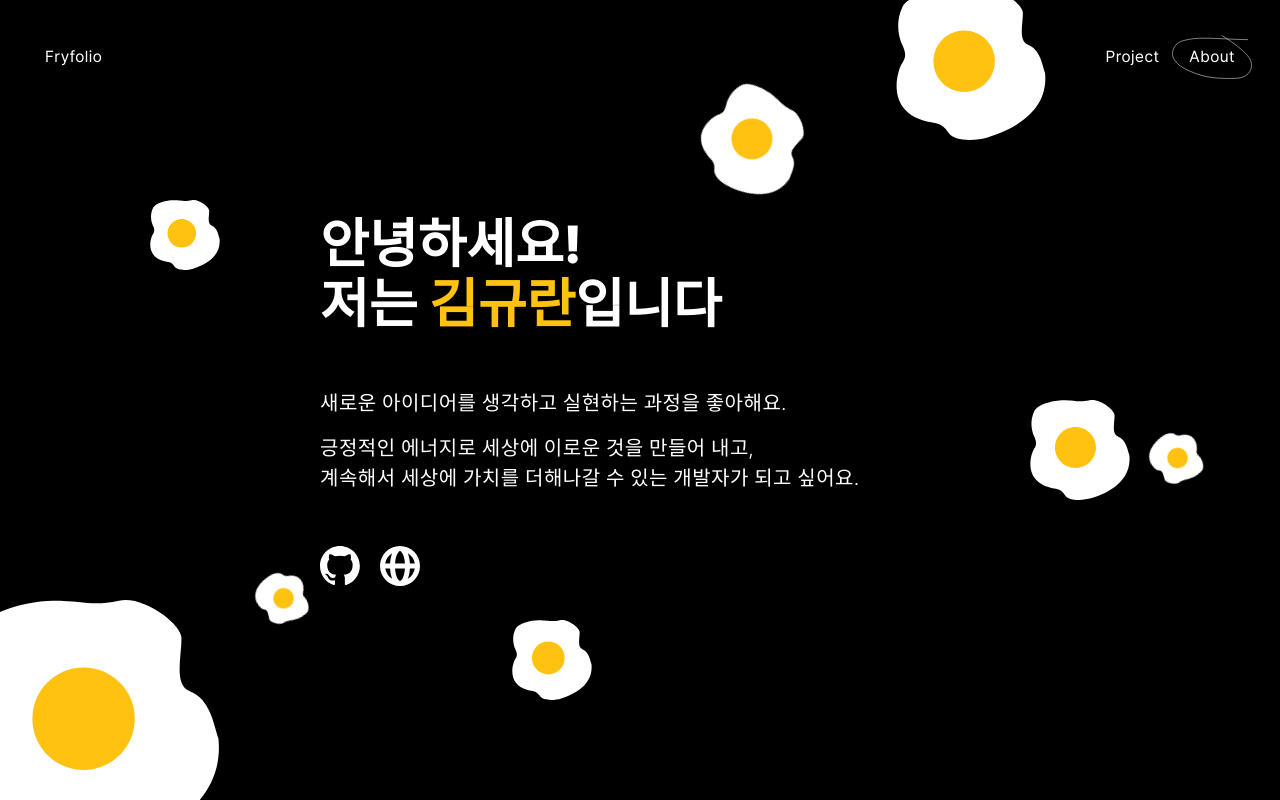
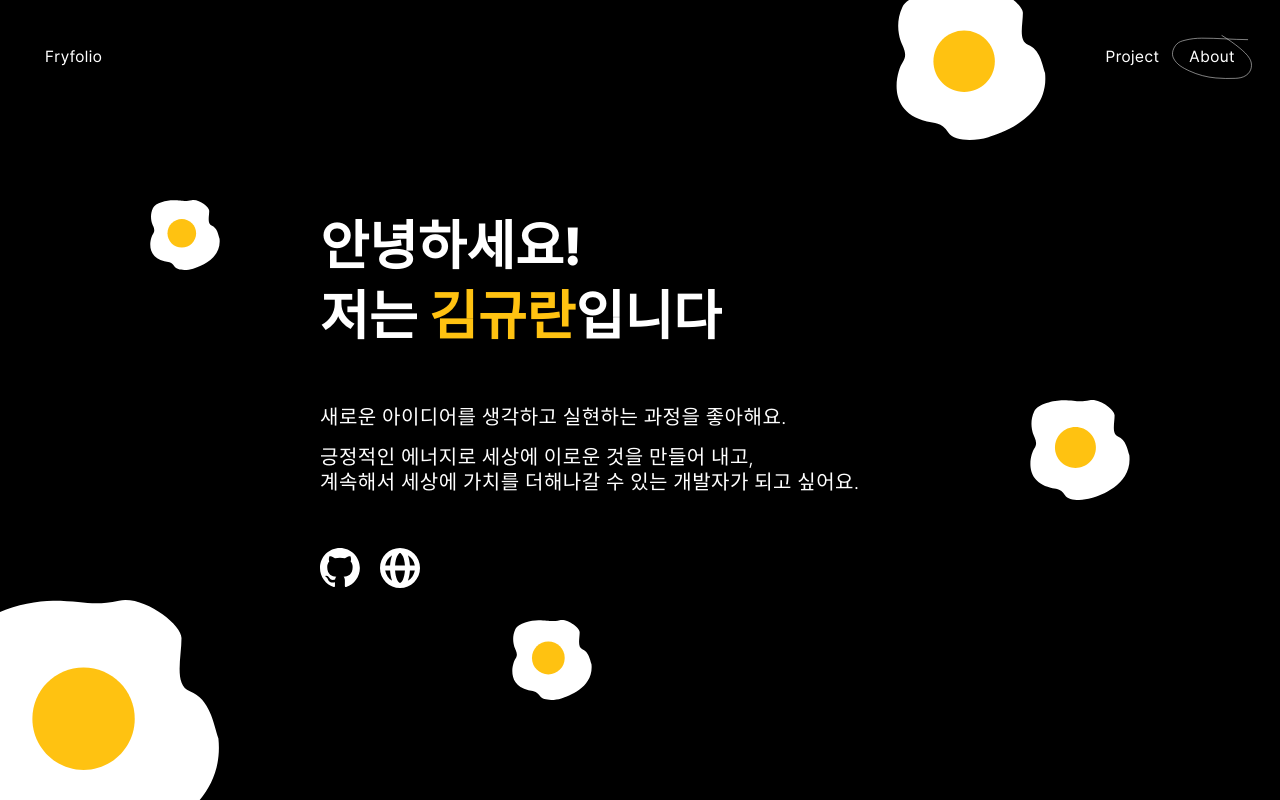
Before and after one commit to NUMBLE-WEB-PORTFOLIO/fryfolio, a Next.js app: page /about in a window 1280 px wide. Built offline with nearby package versions, Linux system fonts and the light colour scheme.

Commit message:
feat: about 페이지 애니메이션 수정

```diff
--- a/src/components/Motion/index.ts
+++ b/src/components/Motion/index.ts
@@ -2,3 +2,4 @@ export { default as EggYork } from "./egg-york";
 export { default as CircleLine } from "./circle-line";
 export { default as BounceBox } from "./bounce-box";
 export { default as RandomEggs } from "./random-eggs";
+export { default as WaveText } from "./wave-text";
--- a/src/components/Motion/random-eggs.tsx
+++ b/src/components/Motion/random-eggs.tsx
@@ -26,40 +26,40 @@ const RandomEggs = () => {
     <div className="absolute top-0 left-0 right-0 bottom-0 w-full h-full overflow-hidden">
       <motion.div
         {...opacityMotion}
-        transition={{ duration: 1, ease: "easeIn" }}
+        transition={{ duration: 0.3, ease: "easeIn" }}
         className="absolute top-[20rem] left-[15rem] w-[7rem] h-[7rem]"
       >
         <Image src="/images/egg-illustration.svg" alt="egg illustration" fill />
       </motion.div>
       <motion.div
         {...opacityMotion}
-        transition={{ duration: 1.4, ease: "easeIn", delay: 0.3 }}
+        transition={{ duration: 0.3, ease: "easeIn" }}
         className="absolute top-[50%] right-[15rem] w-[10rem] h-[10rem]"
       >
         <Image src="/images/egg-illustration.svg" alt="egg illustration" fill />
       </motion.div>
       <motion.div
         {...opacityMotion}
-        transition={{ duration: 2, ease: "easeIn", delay: 0.7 }}
+        transition={{ duration: 0.3, ease: "easeIn" }}
         className="absolute bottom-[10rem] left-[40%] w-[8rem] h-[8rem]"
       >
         <Image src="/images/egg-illustration.svg" alt="egg illustration" fill />
       </motion.div>
       <motion.div
         {...opacityMotion}
-        transition={{ duration: 2, ease: "easeIn", delay: 0.7 }}
-        className="absolute top-[-1rem] left-[70%] w-[15rem] h-[15rem]"
+        transition={{ duration: 0.3, ease: "easeIn" }}
+        className="invisible md:max-2xl:visible lg:visible absolute top-[-1rem] left-[70%] w-[15rem] h-[15rem]"
       >
         <Image src="/images/egg-illustration.svg" alt="egg illustration" fill />
       </motion.div>
       <motion.div
         {...opacityMotion}
-        transition={{ duration: 2, ease: "easeIn", delay: 0.7 }}
+        transition={{ duration: 0.3, ease: "easeIn" }}
         className="absolute bottom-[-5rem] left-[-3rem] w-[25rem] h-[25rem]"
       >
         <Image src="/images/egg-illustration.svg" alt="egg illustration" fill />
       </motion.div>
-      <motion.div
+      {/* <motion.div
         initial={{ opacity: 0, y: 0 }}
         animate={{ opacity: 1, y: "105vh", rotate: 240 }}
         transition={{ ...transitions, delay: 2 }}
@@ -82,7 +82,7 @@ const RandomEggs = () => {
         className="absolute right-[8rem] w-[5rem] h-[5rem]"
       >
         <Image src="/images/egg-illustration.svg" alt="egg illustration" fill />
-      </motion.div>
+      </motion.div> */}
     </div>
   );
 };
--- /dev/null
+++ b/src/components/Motion/wave-text.tsx
@@ -0,0 +1,78 @@
+"use client";
+
+import type { Variants, HTMLMotionProps } from "framer-motion";
+import { motion } from "framer-motion";
+
+interface Props extends HTMLMotionProps<"div"> {
+  text: string;
+  highlight?: { text: string; color: string };
+  delay?: number;
+  duration?: number;
+}
+
+const WaveText = ({
+  text,
+  highlight,
+  delay = 0,
+  duration = 0.05,
+  className,
+  ...props
+}: Props) => {
+  const letters = Array.from(text, (letter) => ({
+    letter,
+    match: highlight?.text.includes(letter) || false,
+  }));
+
+  const container: Variants = {
+    hidden: {
+      opacity: 0,
+    },
+    visible: (i: number = 1) => ({
+      opacity: 1,
+      transition: { staggerChildren: duration, delayChildren: i * delay },
+    }),
+  };
+
+  const child: Variants = {
+    visible: {
+      opacity: 1,
+      y: 0,
+      transition: {
+        type: "spring",
+        damping: 12,
+        stiffness: 200,
+      },
+    },
+    hidden: {
+      opacity: 0,
+      y: 20,
+      transition: {
+        type: "spring",
+        damping: 12,
+        stiffness: 200,
+      },
+    },
+  };
+
+  return (
+    <motion.p
+      className={`flex overflow-hidden ${className}`}
+      variants={container}
+      initial="hidden"
+      animate="visible"
+      {...props}
+    >
+      {letters.map(({ letter, match }, index) => (
+        <motion.span
+          key={index}
+          variants={child}
+          className={match ? highlight!.color : ""}
+        >
+          {letter === " " ? "\u00A0" : letter}
+        </motion.span>
+      ))}
+    </motion.p>
+  );
+};
+
+export default WaveText;
--- a/src/components/Sections/introduction-section.tsx
+++ b/src/components/Sections/introduction-section.tsx
@@ -2,25 +2,32 @@
 
 import { motion } from "framer-motion";
 
-import { RandomEggs } from "@/components//Motion";
-import { Highlight, HighlightOver, IconButton } from "@/components/Common";
+import { RandomEggs, WaveText } from "@/components//Motion";
+import { HighlightOver, IconButton } from "@/components/Common";
 
 const IntroductionSection = () => {
   return (
     <section className="w-full h-screen overflow-hidden pl-[25%] bg-black pb-[6rem]">
       <RandomEggs />
-      <motion.div
-        initial={{ opacity: 0 }}
-        animate={{ opacity: 1 }}
-        transition={{ duration: 2, delay: 2 }}
-        className="w-full h-screen flex flex-col gap-[5.3rem] justify-center"
-      >
-        <h1 className="font-black text-white text-[5.3rem] leading-[6rem] tracking-normal w-fit z-10">
-          안녕하세요!
-          <br />
-          저는 <Highlight>김규란</Highlight>입니다
-        </h1>
-        <div className="flex flex-col gap-[1.5rem] font-thin text-white text-[2rem] leading-[2.5remw-fit z-10">
+      <div className="w-full h-screen flex flex-col gap-[5.3rem] justify-center">
+        <div className="text-white font-black text-[5.3rem] leading-[7rem] tracking-normal w-fit z-10">
+          <WaveText text="안녕하세요!" />
+          <WaveText
+            text="저는 김규란입니다"
+            highlight={{ text: "김규란", color: "text-yellow-800" }}
+          />
+        </div>
+        <motion.div
+          initial={{ opacity: 0, y: 20 }}
+          animate={{ opacity: 1, y: 0 }}
+          transition={{
+            delay: 0.9,
+            type: "spring",
+            damping: 12,
+            stiffness: 200,
+          }}
+          className="flex flex-col gap-[1.5rem] font-thin text-white text-[2rem] leading-[2.5rem] w-fit z-10"
+        >
           <p>새로운 아이디어를 생각하고 실현하는 과정을 좋아해요.</p>
           <p>
             <HighlightOver>긍정적인 에너지</HighlightOver>
@@ -30,12 +37,22 @@ const IntroductionSection = () => {
             <HighlightOver>세상에 가치를 더해나갈 수 있는 개발자</HighlightOver>
             가 되고 싶어요.
           </p>
-        </div>
-        <div className="flex gap-[2rem] w-fit z-10">
+        </motion.div>
+        <motion.div
+          initial={{ opacity: 0, y: 20 }}
+          animate={{ opacity: 1, y: 0 }}
+          transition={{
+            delay: 1.2,
+            type: "spring",
+            damping: 10,
+            stiffness: 200,
+          }}
+          className="flex gap-[2rem] w-fit z-10"
+        >
           <IconButton name="github" href="https://github.com/gxxrxn" />
           <IconButton name="globe" href="https://gxxrxn.github.io" />
-        </div>
-      </motion.div>
+        </motion.div>
+      </div>
     </section>
   );
 };
```
